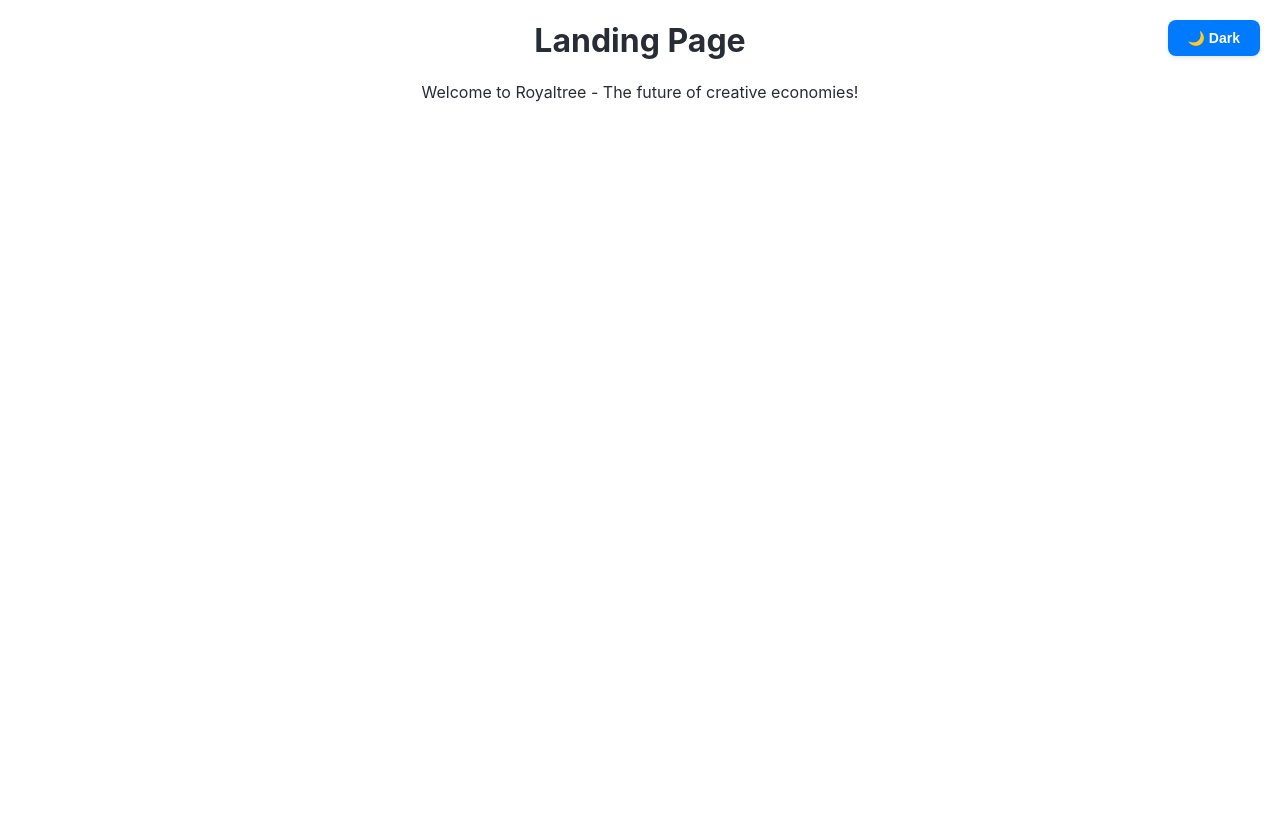
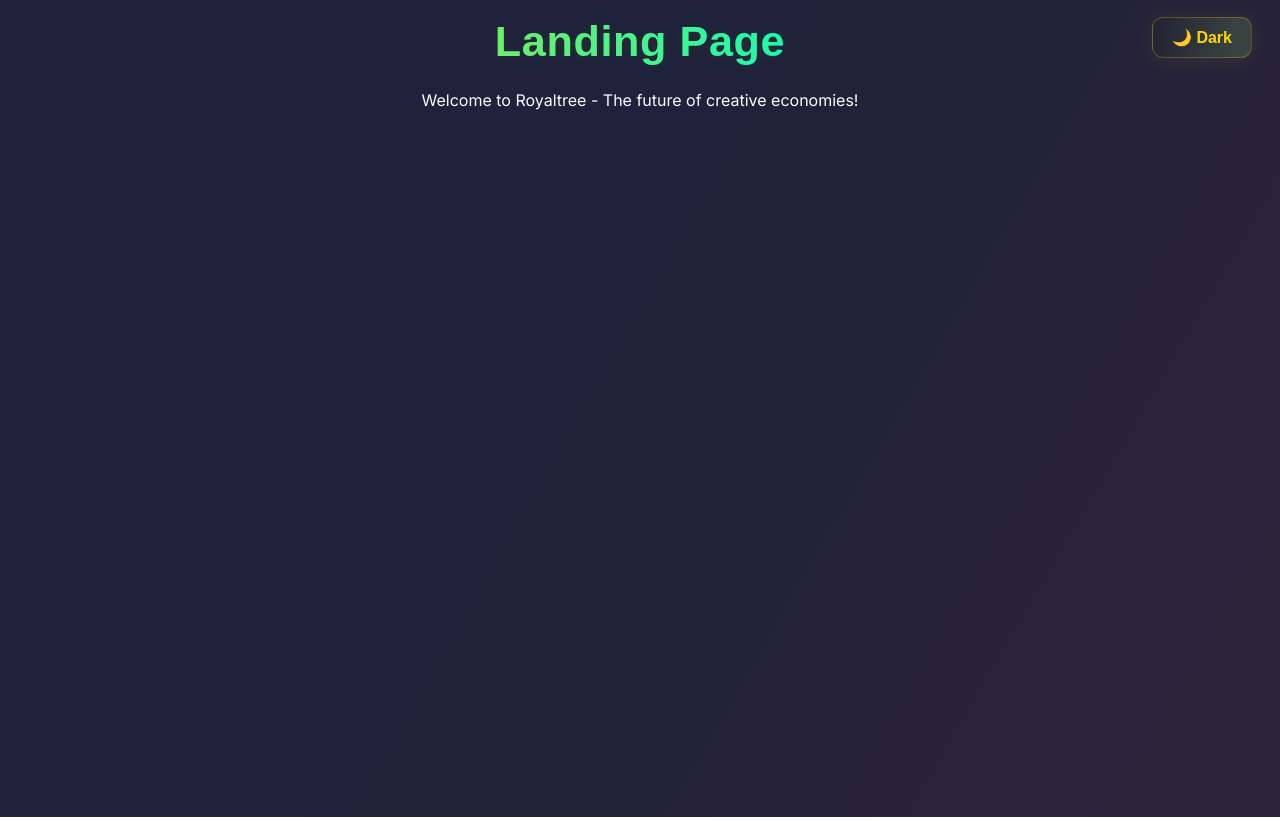
Before and after one commit to samueljoe12/royalvista-107091-107100, a React (Create React App) app in the folder royaltree_frontend/: page / in a window 1280 px wide. Built offline with nearby package versions, Linux system fonts and the light colour scheme; the HTML template or start-up script is replaced by a standard one.

Commit message:
CheckPoint

```diff
--- a/royaltree_frontend/src/App.css
+++ b/royaltree_frontend/src/App.css
@@ -1,104 +1,268 @@
-/* CSS Variables for Theme Management */
+/* THEME VARIABLES & GLASSMORPHISM ENHANCED BASE
+ * Dark theme, Kavia/Royaltree brand, glassmorphism, gradients, glows, responsive cards, nav, hero
+*/
 :root {
-  /* Light theme colors */
-  --bg-primary: #ffffff;
-  --bg-secondary: #f8f9fa;
-  --text-primary: #282c34;
-  --text-secondary: #61dafb;
-  --border-color: #e9ecef;
-  --button-bg: #007bff;
-  --button-text: #ffffff;
+  --kavia-gold: #FFD700;
+  --kavia-cyan: #00FFC2;
+  --kavia-dark: #1a1a1a;
+  --glass-bg-light: rgba(255, 255, 255, 0.11);
+  --glass-bg-dark: rgba(36, 42, 56, 0.74);
+  --glass-blur: 11px;
+  --bg-primary: #12121d;
+  --bg-secondary: #232234;
+  --background-gradient: linear-gradient(120deg,#1e223a 40%,#2d223a 100%);
+  --text-primary: #fafbfc;
+  --text-secondary: #bab9e3;
+  --border-glass: 1.5px solid rgba(0,255,194,0.13);
+  --card-glass: linear-gradient(140deg,rgba(44,53,64,0.78) 70%,rgba(0,255,194,0.15));
+  --card-hover-glow: 0 4px 36px #FFD70044, 0 1.5px 14px #00FFC277;
+  --neon-gold: 0 0 9px #FFD70088,0 1px 22px #FFD70033;
+  --neon-cyan: 0 2px 22px #00FFC244;
+  --box-shadow-subtle: 0 1px 10px rgba(32,35,64,0.18);
+  --hero-gradient: linear-gradient(115deg,#FFD700 4%,#00FFC2 58%,#26263f 100%);
+  --page-padding: 24px;
+  --nav-blur: 16px;
+  --nav-bg: rgba(24,26,40,0.64);
+  --card-radius: 22px;
+  --transition: all 0.22s cubic-bezier(.61,.17,.38,.97);
+}
+[data-theme="dark"] {
+  --bg-primary: #12121d;
+  --bg-secondary: #232234;
+  --background-gradient: linear-gradient(120deg,#1e223a 40%,#2d223a 100%);
+  --text-primary: #fafbfc;
+  --text-secondary: #bab9e3;
+  --border-glass: 1.5px solid rgba(0,255,194,0.13);
+  --card-glass: linear-gradient(140deg,rgba(44,53,64,0.78) 70%,rgba(0,255,194,0.10));
+  --hero-gradient: linear-gradient(108deg,#FFD700 14%,#00FFC2 60%,#181828 100%);
+  --nav-bg: rgba(24,26,40,0.69);
 }
 
-[data-theme="dark"] {
-  /* Dark theme colors */
-  --bg-primary: #1a1a1a;
-  --bg-secondary: #282c34;
-  --text-primary: #ffffff;
-  --text-secondary: #61dafb;
-  --border-color: #404040;
-  --button-bg: #0056b3;
-  --button-text: #ffffff;
+body,
+.App {
+  min-height: 100vh;
+  background: var(--background-gradient);
+  color: var(--text-primary);
+  text-align: center;
+  transition: background 0.32s cubic-bezier(.65,.21,.39,0.92), color 0.2s;
+  font-family: 'Inter', 'JetBrains Mono', system-ui, sans-serif;
+}
+/* HERO SECTION/ANIMATED LANDING */
+.hero-gradient-bg {
+  background: var(--hero-gradient);
+  background-size: 150% 150%;
+  animation: hero-gradient-animate 6s ease-in-out infinite alternate;
+  border-radius: 33px;
+  filter: blur(0.5px);
+  min-height: 340px;
+  padding: 56px 22px 48px 22px;
+  margin: 0 auto 30px auto;
+  box-shadow: 0 2px 35px #FFD70017,0 1px 6px #00FFC255;
+  position: relative;
+  overflow: hidden;
+}
+@keyframes hero-gradient-animate {
+  0% { background-position: 16% 84% }
+  100% { background-position: 80% 16% }
 }
 
-.App {
-  text-align: center;
-  background-color: var(--bg-primary);
-  color: var(--text-primary);
-  min-height: 100vh;
-  transition: background-color 0.3s ease, color 0.3s ease;
+/* GLASS NAVBAR */
+.navbar-glass {
+  background: var(--nav-bg) !important;
+  backdrop-filter: blur(var(--nav-blur));
+  -webkit-backdrop-filter: blur(var(--nav-blur));
+  border-bottom: var(--border-glass);
+  box-shadow: 0 6px 26px 0 #000a, 0 1px 22px #FFD70026;
+  z-index: 100;
+  position: sticky;
+  top: 0;
+}
+.navbar-glass .navbar-links a,
+.navbar-glass .navbar-links .active {
+  color: #fff !important;
+  text-shadow: 0 0 6px #FFD70055, 0 1px 20px #00FFC215;
+}
+.navbar-glass .navbar-links a:hover {
+  background: linear-gradient(90deg,#FFD70022,#00FFC210);
+  box-shadow: 0 0 13px #FFD70030;
 }
 
-.App-logo {
-  height: 40vmin;
-  pointer-events: none;
+/* THEME TOGGLE BUTTON */
+.theme-toggle {
+  position: absolute;
+  top: 17px;
+  right: 28px;
+  padding: 10px 19px;
+  background: linear-gradient(100deg,#232234, #384240 80%);
+  color: #FFD700;
+  border-radius: 11px;
+  font-weight: 600;
+  font-size: 16px;
+  border: 1.4px solid #FFD70040;
+  cursor: pointer;
+  z-index: 60;
+  box-shadow: 0 2px 22px #FFD70017;
+  transition: var(--transition);
+  outline: none;
+}
+.theme-toggle:hover, .theme-toggle:focus {
+  background: linear-gradient(90deg, #FFD700 60%, #00FFC250);
+  box-shadow: 0 5px 29px #FFD70040, 0 1.5px 13px #00FFC260;
+  color: #181828;
+  transform: scale(1.045);
+  border-color: #FFD700;
+  opacity: 0.96;
+}
+.theme-toggle:active {
+  transform: scale(1.01);
+  opacity: 0.85;
 }
 
-@media (prefers-reduced-motion: no-preference) {
-  .App-logo {
-    animation: App-logo-spin infinite 20s linear;
+/* CARD & GRID LAYOUTS - GLASSMORPHIC, NEON, RESPONSIVE */
+.asset-card-glass {
+  background: var(--card-glass) !important;
+  border-radius: var(--card-radius);
+  border: var(--border-glass);
+  box-shadow: var(--box-shadow-subtle);
+  backdrop-filter: blur(var(--glass-blur));
+  -webkit-backdrop-filter: blur(var(--glass-blur));
+  color: var(--text-primary);
+  transition: var(--transition);
+  will-change: transform, box-shadow, filter;
+  z-index: 1;
+  overflow: hidden;
+  cursor: pointer;
+  padding: 0 !important;
+}
+.asset-card-glass:hover {
+  box-shadow: var(--card-hover-glow), 0 1px 32px #FFD70030;
+  transform: scale(1.064) translateY(-2px) !important;
+  filter: drop-shadow(0 0 19px #FFD70080);
+  border: 1.9px solid #FFD70060 !important;
+}
+
+/* CARD WRAPPER GRID (for Marketplace/Landing) */
+.asset-grid {
+  display: grid;
+  grid-template-columns: repeat(auto-fit,minmax(270px,1fr));
+  gap: 36px 27px;
+  width: 100%;
+  margin: 24px auto;
+  padding: 0 9vw 29px 9vw;
+  justify-content: center;
+  align-items: stretch;
+}
+@media (max-width: 670px) {
+  .asset-grid {
+    grid-template-columns: 1fr;
+    padding: 0 8px 18px 8px;
+    gap: 20px 2vw;
+  }
+  .asset-card-glass {
+    min-width: 0 !important;
+    max-width: 98vw !important;
   }
 }
 
-.App-header {
-  background-color: var(--bg-secondary);
-  min-height: 100vh;
-  display: flex;
-  flex-direction: column;
-  align-items: center;
-  justify-content: center;
-  font-size: calc(10px + 2vmin);
-  color: var(--text-primary);
-  transition: background-color 0.3s ease;
-  position: relative;
+/* ANIMATED CARD - TRANSITION GLOW HOVER */
+.asset-card-glass img {
+  transition: transform .28s cubic-bezier(.7,.05,.51,.98), filter 0.17s;
+  border-radius: 17px 17px 0 0;
+}
+.asset-card-glass:hover img {
+  filter: brightness(1.08) drop-shadow(0 0 7px #FFD700cc);
+  transform: scale(1.027);
+}
+.asset-card-glass h3, .asset-card-glass .asset-title {
+  color: #FFD700 !important;
+  font-weight: 700;
+  text-shadow: var(--neon-gold);
+}
+.asset-card-glass .asset-subtitle {
+  color: #00FFC2 !important;
+  opacity: 0.81;
+  text-shadow: var(--neon-cyan);
 }
 
-.App-link {
-  color: var(--text-secondary);
-  transition: color 0.3s ease;
+/* SCROLL FADE-IN ANIMATIONS (basic utility) */
+@keyframes fadein-up {
+  from { opacity: 0; transform: translateY(24px);}
+  to { opacity: 1; transform: translateY(0);}
+}
+.scroll-fade-in {
+  animation: fadein-up 0.86s cubic-bezier(.66,.13,.35,.99) both;
 }
 
-.theme-toggle {
-  position: absolute;
-  top: 20px;
-  right: 20px;
-  background-color: var(--button-bg);
-  color: var(--button-text);
-  border: none;
-  border-radius: 8px;
-  padding: 10px 20px;
-  font-size: 14px;
-  font-weight: 600;
-  cursor: pointer;
-  transition: all 0.3s ease;
-  box-shadow: 0 2px 4px rgba(0, 0, 0, 0.1);
+/* REUSABLE CONTAINER */
+.kavia-container, .container {
+  max-width: 1300px;
+  margin: 0 auto;
+  padding: var(--page-padding);
+  background: none;
 }
 
-.theme-toggle:hover {
-  transform: translateY(-2px);
-  box-shadow: 0 4px 8px rgba(0, 0, 0, 0.15);
-  opacity: 0.9;
+/* TEXT/BRANDING STYLES */
+.title, h1, .hero-title {
+  font-family: 'Space Grotesk', sans-serif;
+  font-size: 2.7rem;
+  font-weight: 900;
+  margin: 0.4em 0 0.55em 0;
+  background: linear-gradient(97deg, #FFD700, #00FFC2 67%);
+  background-clip: text;
+  -webkit-background-clip: text;
+  color: transparent;
+  letter-spacing: 0.014em;
+  text-shadow: 0 1px 12px #FFD70012;
+}
+.subtitle, h2 {
+  font-size: 1.45rem;
+  color: var(--text-secondary);
+  font-weight: 600;
+  letter-spacing: 0.01em;
 }
 
-.theme-toggle:active {
-  transform: translateY(0);
+/* BUTTONS with GRADIENT/NEON HOVER */
+.btn, .gradient-btn {
+  background: linear-gradient(90deg,#FFD700,#00FFC2 90%);
+  color: #191937;
+  font-weight: 600;
+  border: none;
+  border-radius: 12px;
+  padding: 13px 26px;
+  cursor: pointer;
+  font-size: 17px;
+  box-shadow: 0 2px 16px #FFD70010, 0 2px 12px #FFD70023;
+  transition: var(--transition);
+}
+.btn:hover, .gradient-btn:hover {
+  color: #181828;
+  background: linear-gradient(85deg, #FFD700 60%, #00FFC2 98%);
+  filter: drop-shadow(0 0 10px #FFD700a0);
+  transform: scale(1.039);
 }
 
-@keyframes App-logo-spin {
-  from {
-    transform: rotate(0deg);
+/* RESPONSIVE & MOBILE ADJUSTMENTS */
+@media (max-width: 650px) {
+  .navbar-glass {
+    padding: 0 1rem !important;
+    height: 56px !important;
   }
-  to {
-    transform: rotate(360deg);
+  .hero-gradient-bg {
+    padding: 32px 8px 19px 8px;
+    border-radius: 19px;
+    min-height: 200px;
+  }
+  .title, h1, .hero-title {
+    font-size: 2rem;
   }
 }
 
-/* Responsive design for mobile */
-@media (max-width: 768px) {
-  .theme-toggle {
-    top: 10px;
-    right: 10px;
-    padding: 8px 16px;
-    font-size: 12px;
-  }
+/* MISC */
+::-webkit-scrollbar {
+  width: 8px;
+  background: #191932;
 }
+::-webkit-scrollbar-thumb {
+  background: #FFD70044;
+  border-radius: 5px;
+}
```
Also changed, not shown: royaltree_frontend/src/components/AssetCard.js (+7 -14 lines), royaltree_frontend/src/components/NavBar.js (+2 -8 lines), 1 other file (tests, documents, lock files or other folders).
